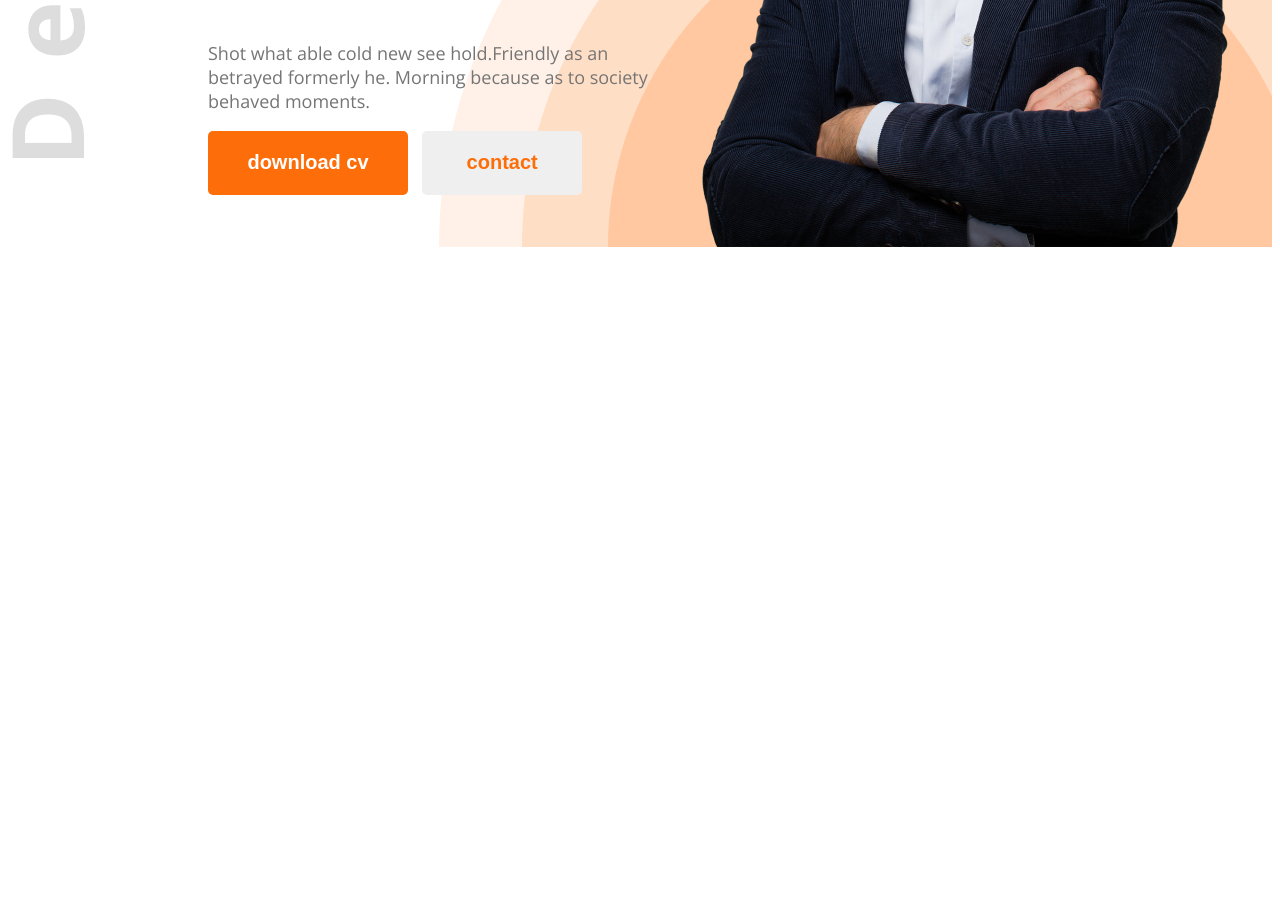
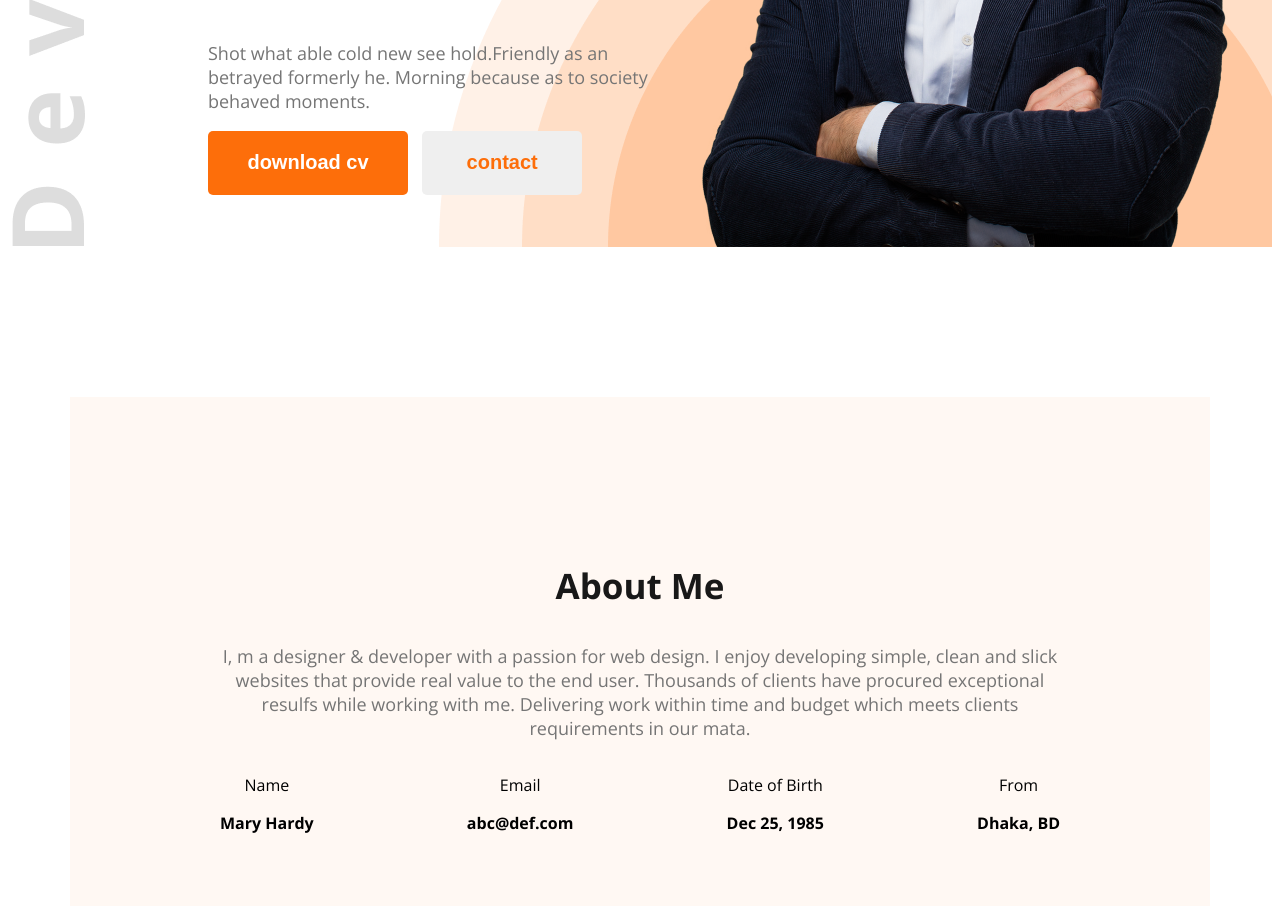
Before and after one commit to aalihasan/web-developer-protfolio, a plain HTML site: page index.html in a window 1280 px wide. Shown: the part 613-1519 px from the top of the page. Before the commit the page ends 868 px from the top, so only its background shows below. Drawn offline with nearby package versions, Linux system fonts and the light colour scheme.

Commit message:
design the about section

```diff
--- a/index.html
+++ b/index.html
@@ -14,7 +14,7 @@
 </head>
 
 <body class="open-sans-normal">
-  <header class="header">
+  <header class="header .secondary-bg">
     <nav class="nav-title">
       <h3>Ma<span class="text-primary">r</span>y</h3>
       <ul>
@@ -37,7 +37,34 @@
     </div>
   </header>
 
-  <main>
+  <main >
+    <section class="about secondary-bg">
+      <h3 class="about-container">About Me</h3>
+      <p class="primary-description">I, m a designer & developer with a passion for web design. I enjoy developing simple, clean and slick websites that
+      provide real value to the end user. Thousands of clients have procured exceptional resulfs while working with me.
+      Delivering work within time and budget which meets clients requirements in our mata.</p>
+
+      <div class="about-items">
+        <!-- .about-item*4>p.item-title+p.item-description -->
+        <div class="about-item">
+          <p class="item-title">Name</p>
+          <p class="item-description">Mary Hardy</p>
+        </div>
+        <div class="about-item">
+          <p class="item-title">Email</p>
+          <p class="item-description">abc@def.com</p>
+        </div>
+        <div class="about-item">
+          <p class="item-title">Date of Birth</p>
+          <p class="item-description">Dec 25, 1985</p>
+        </div>
+        <div class="about-item">
+          <p class="item-title">From</p>
+          <p class="item-description">Dhaka, BD</p>
+        </div>
+      </div>
+
+    </section>
 
   </main>
 
--- a/styles/protfolio.css
+++ b/styles/protfolio.css
@@ -16,7 +16,7 @@
 .header{
 background-image: url(../images/developer.png) ,url(../images/header_bg.png);
 background-repeat: no-repeat;
-background-position: top left, bottom right;
+background-position: bottom left, bottom right;
 }
 
 nav {
@@ -41,6 +41,12 @@ nav ul li {
 nav ul a {
   text-decoration: none;
 }
+
+/* shared styles */
+.secondary-bg{
+  background-color: #FFF8F3;
+}
+
 .welcome.dark-2 {
   color: #474747;
 }
@@ -56,6 +62,7 @@ nav ul a {
   font-size: 20px;
   font-weight: 700;
 }
+
 
 /* banner style */
 
@@ -113,3 +120,39 @@ border: none;
 width: 584px;
 height: 676px;
 }
+
+/* about styles */
+
+main{
+  max-width: 1140px;
+  margin: 0 auto;
+}
+
+.about{
+margin: 130px 230px 130px 230px;
+margin: 0 auto;
+text-align: center;
+padding: 130px 150px;
+margin-top: 150px;
+
+}
+.about-container{
+Font-weight: 700;
+font-size: 35px;
+color: #181818;
+
+}
+.primary-description{
+color: rgb(117, 117, 117);
+font-size: 18px;
+font-weight: 400;
+
+}
+
+.item-description{
+  font-weight: bold ;
+}
+.about-items{
+  display: flex;
+  justify-content: space-between;
+}
```
